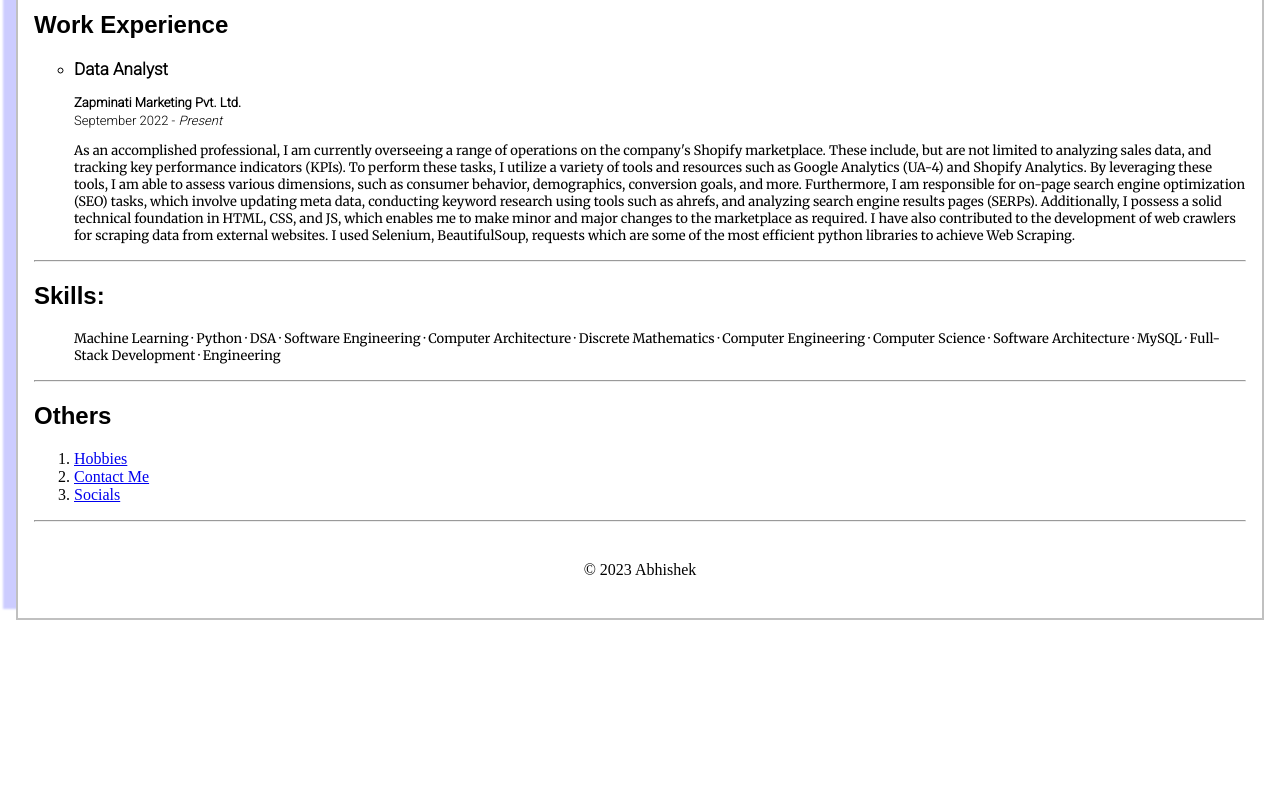
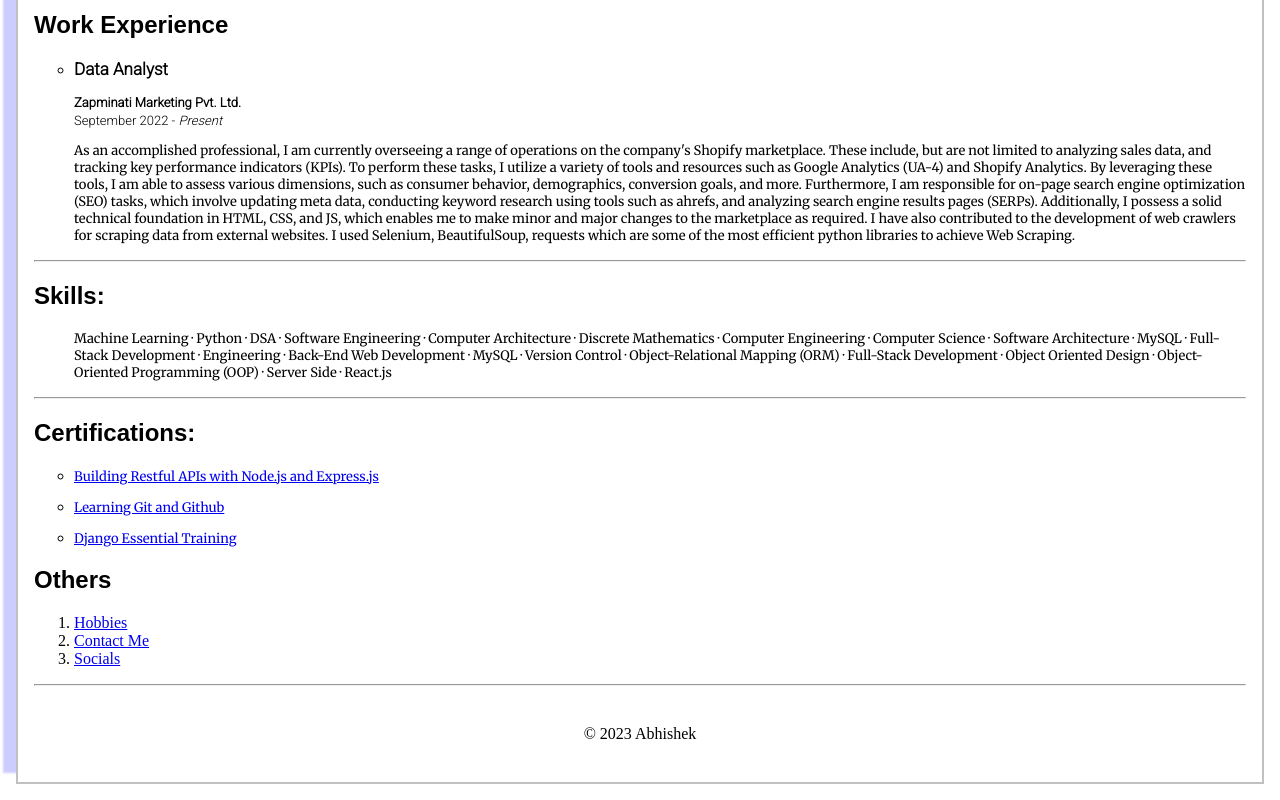
Before and after one commit to AbhishekAnand2/Capstone-Project-Web-Dev-BootCamp-, a plain HTML site: page Resume/index.html in a window 1280 px wide. Shown: the part 660-1460 px from the top of the page. Before the commit the page ends 1296 px from the top, so only its background shows below. Drawn offline with Linux system fonts and the light colour scheme; a web font is replaced by a local one.

Commit message:
Update index.html
Edited Skills and Added Certifications

```diff
--- a/Resume/index.html
+++ b/Resume/index.html
@@ -185,13 +185,34 @@
         <ul style="list-style: none;">
             <li>
                 <p class="paragraph">
-                    Machine Learning · Python · DSA · Software Engineering · Computer Architecture · Discrete Mathematics · Computer Engineering · Computer Science · Software Architecture · MySQL · Full-Stack Development · Engineering
+                    Machine Learning · Python · DSA · Software Engineering · Computer Architecture · Discrete Mathematics · Computer Engineering · Computer Science · Software Architecture · MySQL · Full-Stack Development · Engineering · Back-End Web Development · MySQL · Version Control · Object-Relational Mapping (ORM) · Full-Stack Development · Object Oriented Design · Object-Oriented Programming (OOP) · Server Side · React.js
                 </p>
             </li>
         </ul>
     </section>
 
     <hr>
+
+<section>
+        <h1 class="font-heading">Certifications: </h1>
+        <ul style="list-style: circle;">
+            <li>
+                <p class="paragraph">
+                    <a href="https://www.linkedin.com/learning/certificates/c877e3dc7620a8b20e4c0b9fd425b62a36f5ffdc995abaafaab8d0a88bdad04a">Building Restful APIs with Node.js and Express.js</a>
+                </p>
+            </li>
+          <li>
+                <p class="paragraph">
+                    <a href="https://www.linkedin.com/learning/certificates/01e105f20d6b80cf6e2197fa7276eb27b297a96ae352329e6ed4cb58808794b5?lipi=urn%3Ali%3Apage%3Ad_flagship3_profile_view_base%3B4Z5tBeetSL2YlxJ%2FwAZgPA%3D%3D">Learning Git and Github</a>
+                </p>
+            </li>
+          <li>
+                <p class="paragraph">
+                    <a href="https://www.linkedin.com/learning/certificates/dffd2ffa9499785d494a6ee3ef2b610a48fd3a2de4a9d2dad9b148eb3c5d473d?trk=backfilled_certificate&lipi=urn%3Ali%3Apage%3Ad_flagship3_profile_view_base_certifications_details%3BEgELU6mmTpq9JGpZeI0d8g%3D%3D">Django Essential Training</a>
+                </p>
+            </li>
+        </ul>
+    </section>
     <section>
         <h1 class="font-heading">Others</h1>
         <ol>
```
